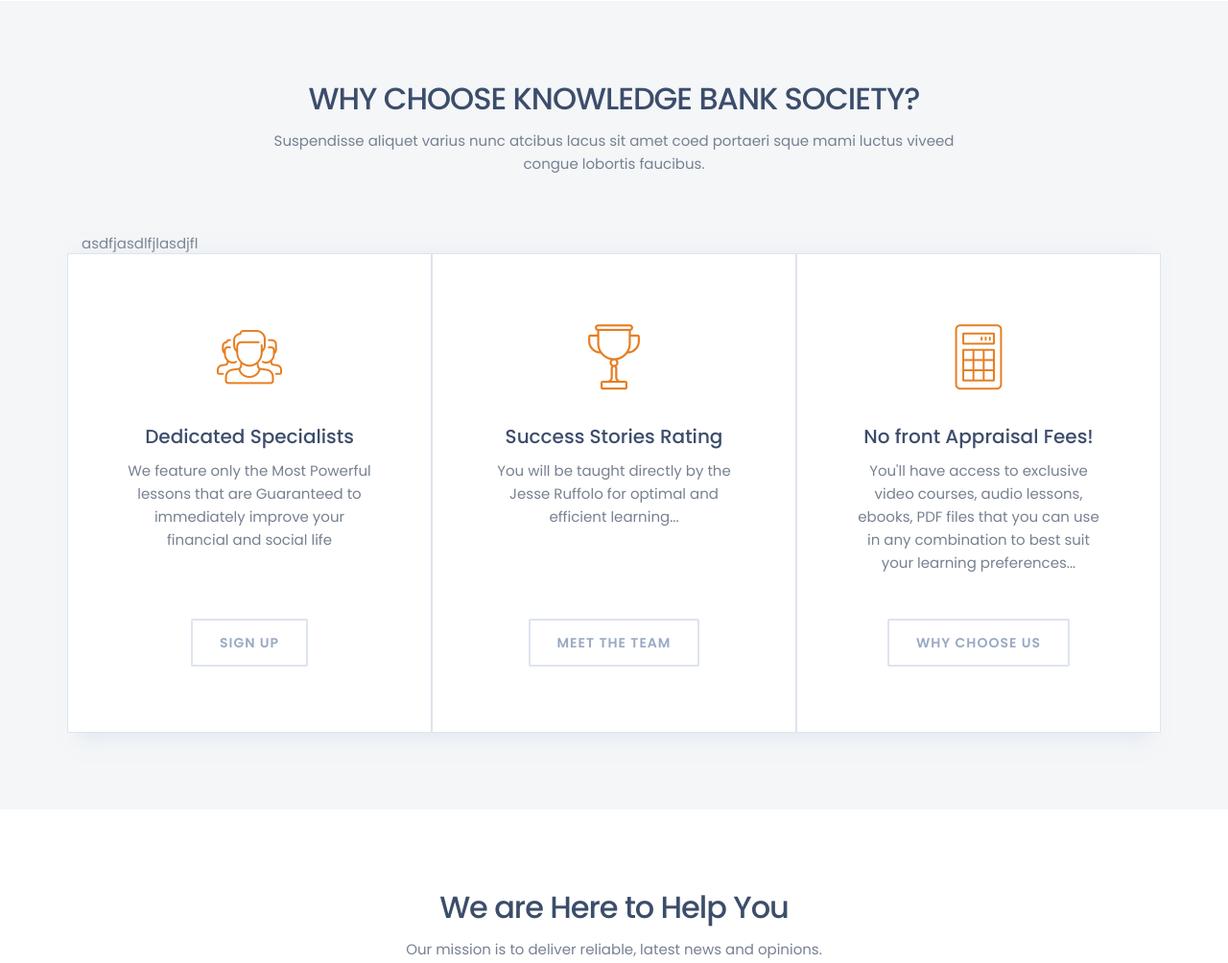
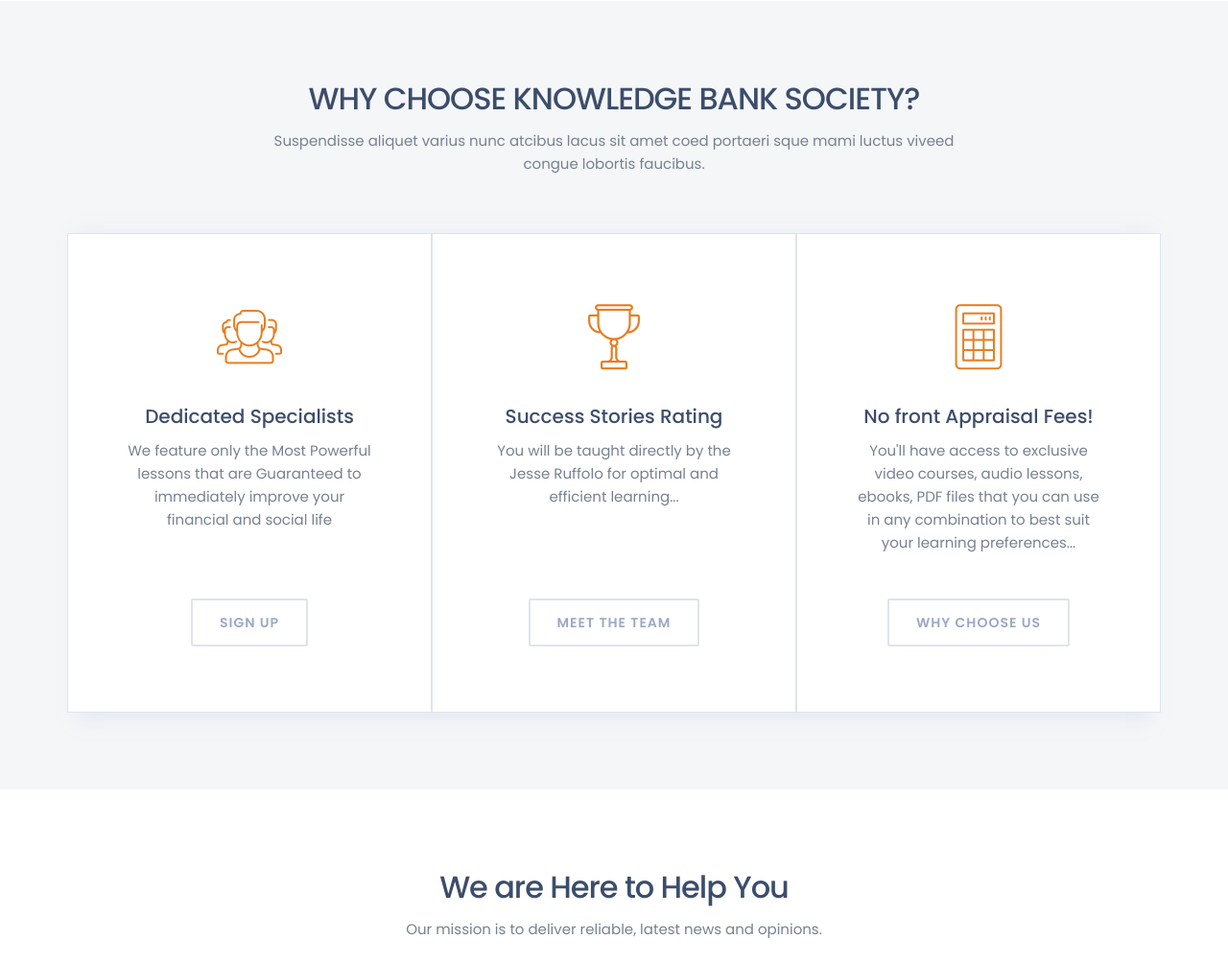
Before and after one commit to muradmalik777/jnm-client, a PHP site: page / in a window 1280 px wide. Shown: the part 4388-5392 px from the top of the page at 96% size. Run offline with PHP 8.4, Linux system fonts and the light colour scheme.

Commit message:
Reverting test commit

```diff
--- a/index.php
+++ b/index.php
@@ -300,7 +300,7 @@
                         <p>Suspendisse aliquet varius nunc atcibus lacus sit amet coed portaeri sque mami luctus viveed congue lobortis faucibus.</p>
                     </div>
                 </div>
-            </div>asdfjasdlfjlasdjfl
+            </div>
             <div class="row why">
                 <div class="col-xl-12 col-lg-12 col-md-12 col-sm-12 col-12">
                     <div class="bg-white bg-boxshadow">
```
